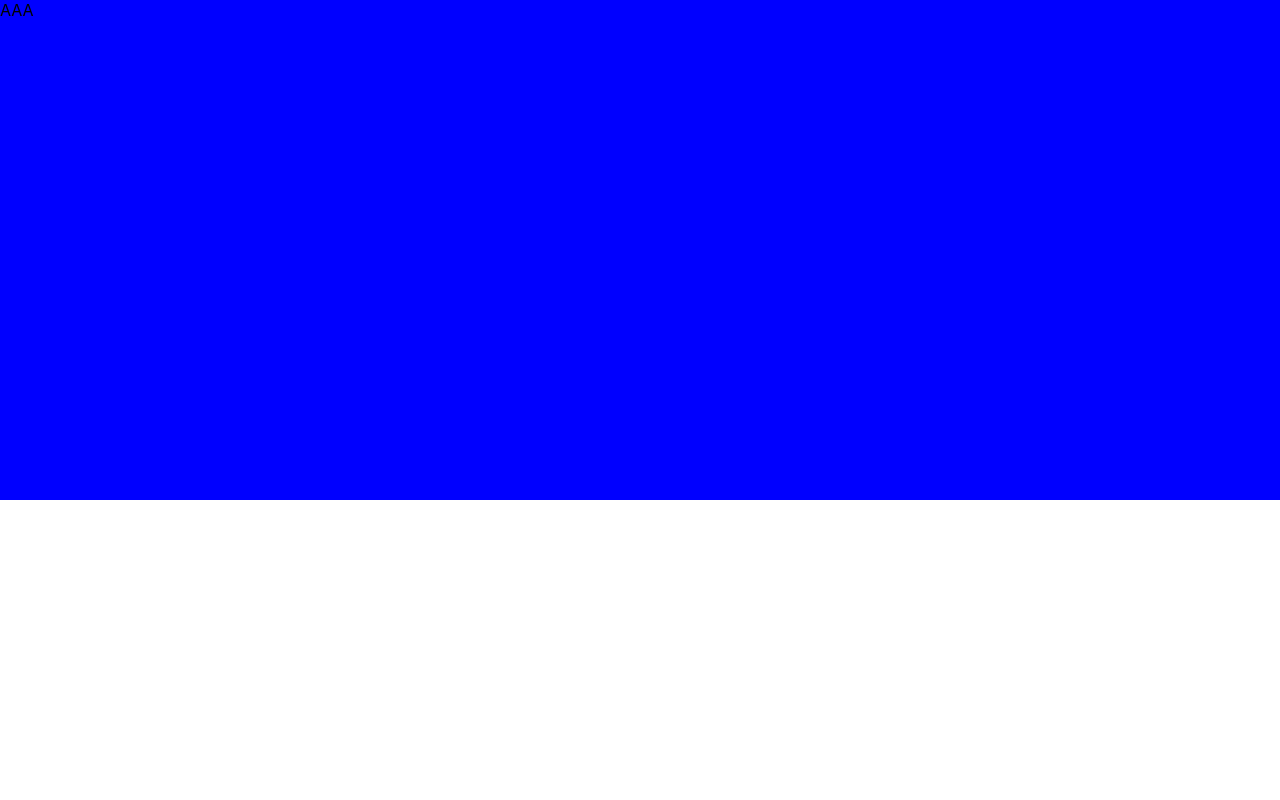
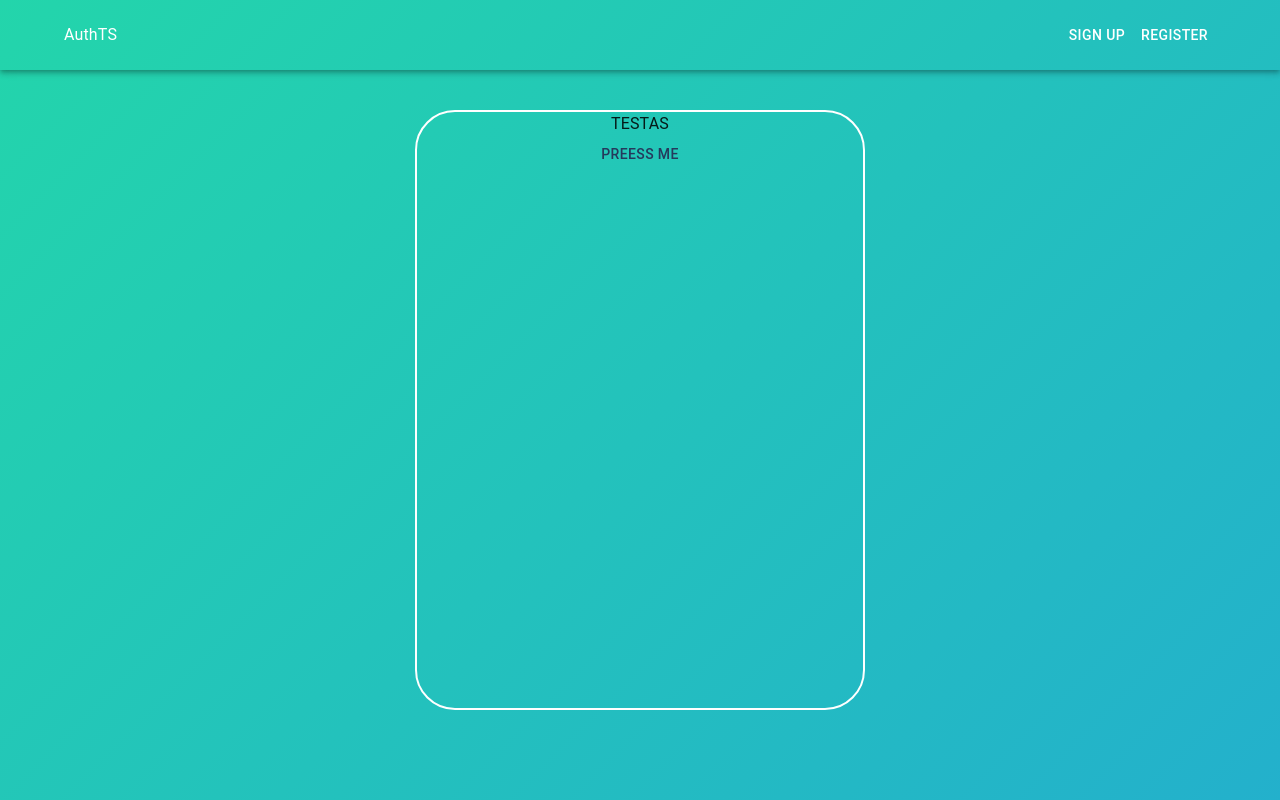
Before and after one commit to TadasSipavicius/Authentication-System-Frontend, a React (Create React App) app: page / in a window 1280 px wide. Built offline with nearby package versions, Linux system fonts and the light colour scheme; the HTML template or start-up script is replaced by a standard one.

Commit message:
Added components structure

```diff
--- a/src/App.module.scss
+++ /dev/null
@@ -1,4 +0,0 @@
-.appContainer{
-    height: 500px;
-    background-color: blue;
-}
--- a/src/App.tsx
+++ b/src/App.tsx
@@ -1,11 +1,16 @@
+import { CssBaseline, ThemeProvider } from '@mui/material';
 import React from 'react';
-import styles from './App.module.scss';
+import NavigationBar from './Components/NavigationBar/NavigationBar';
+import { theme } from './Globals/Theme';
+import HomePage from './Pages/Home/Home.Page';
 
 function App() {
   return (
-    <div className={styles.appContainer}>
-      AAA
-    </div>
+    <ThemeProvider theme={theme}>
+      <CssBaseline />
+      <NavigationBar />
+      <HomePage />
+    </ThemeProvider>
   );
 }
 
--- /dev/null
+++ b/src/Components/NavigationBar/NavigationBar.tsx
@@ -0,0 +1,27 @@
+import { AppBar, Box, Button, Container, Toolbar, Typography } from '@mui/material';
+import React from 'react';
+
+export default function NavigationBar() {
+
+    return (
+        <AppBar position="sticky" elevation={4} sx={{ height: 70, justifyContent: "center", background: 'transparent'}} >
+            <Toolbar>
+                <Container sx={{ display: "flex", flexDirection: "row", float: "right", justifyContent: "space-between" }}>
+                    <Box sx={{ display: "flex", alignItems: "center" }}>
+                        <Typography>
+                            AuthTS
+                        </Typography>
+                    </Box>
+
+
+                    <Box sx={{ float: "right" }}>
+                        <Button sx={{ color: "white" }}>Sign up</Button>
+                        <Button sx={{ color: "white" }}>Register</Button>
+                    </Box>
+
+
+                </Container>
+            </Toolbar>
+        </AppBar >
+    )
+}
--- /dev/null
+++ b/src/Globals/Theme.tsx
@@ -0,0 +1,23 @@
+import { createTheme } from '@mui/material';
+
+export const theme = createTheme({
+
+    palette: {
+        primary: {
+            main: '#25395C'
+        },
+        // secondary: {
+        //     main: ' #2787EA'
+        // },
+        // // otherColors: {
+        // //     main: '#1C67D2',
+        // //     secondary: ' #A4B0FF',
+        // //     thirdy: '#EA7166',
+        // //     forthy: '#FCA78A'
+        // // },
+        // background: {
+        //     default: '#A4B0FF'
+        // }
+    },
+
+})
--- a/src/Pages/Home/Home.Page.tsx
+++ b/src/Pages/Home/Home.Page.tsx
@@ -1,9 +1,24 @@
+import { Box, Button, Container } from '@mui/material';
 import React from 'react';
 
 export default function HomePage() {
     return (
-        <div>
-            HomePage
-        </div>
+        <Container fixed sx={{ display: "flex", justifyContent: "center", marginTop: 5 }}>
+            <Box
+                sx={{
+                    height: 600,
+                    width: 450,
+
+                    display: 'flex',
+                    flexDirection: 'column',
+                    alignItems: 'center',
+                    borderRadius: 10,
+                    border: "2px solid white"
+                }}
+            >
+                TESTAS
+                <Button>Preess me </Button>
+            </Box>
+        </Container>
     )
 }
--- a/src/index.css
+++ b/src/index.css
@@ -5,6 +5,8 @@ body {
     sans-serif;
   -webkit-font-smoothing: antialiased;
   -moz-osx-font-smoothing: grayscale;
+  background: linear-gradient(-45deg, #EE7752, #E73C7E, #23A6D5, #23D5AB ) !important;
+    background-size:  400% 400% !important;
 }
 
 code {
```
